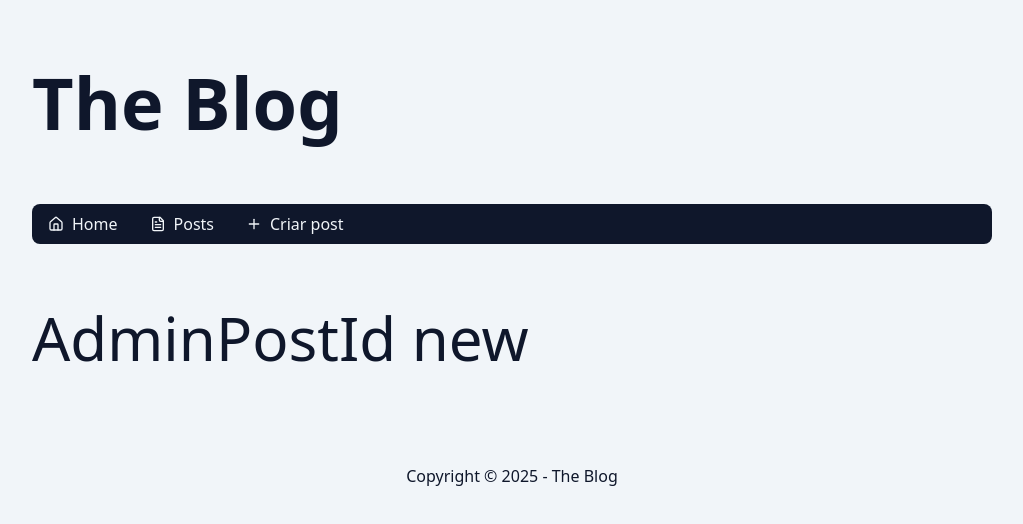
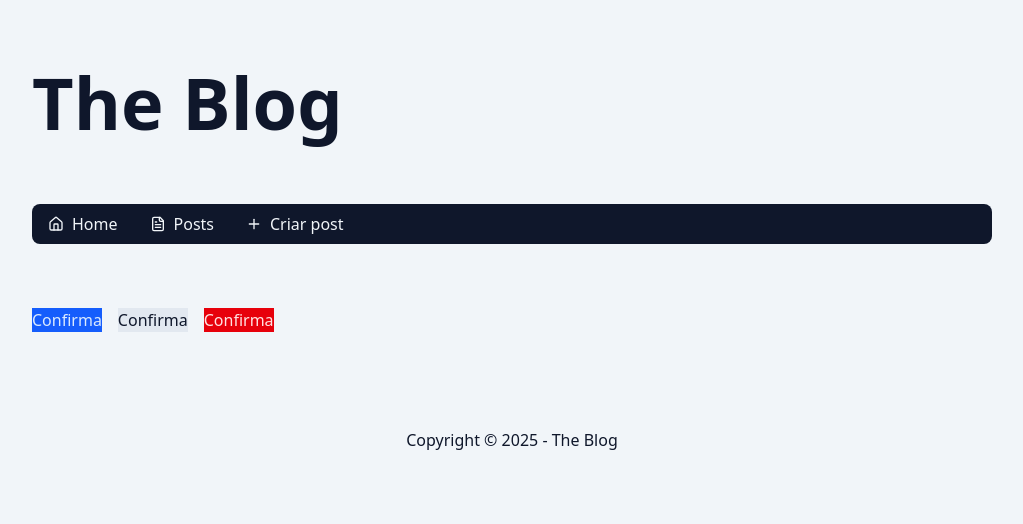
Before and after one commit to vitorugo1/blog-next, a Next.js app: page /admin/post/new in a window 1280 px wide. Shown: the top 524 px of the page, without its empty margins (128-1151 px from the left). Built offline with nearby package versions, Linux system fonts and the light colour scheme.

Commit message:
criação dos button variants

```diff
--- a/src/app/admin/new/page.tsx
+++ /dev/null
@@ -1,5 +0,0 @@
-export const dynamic = 'force-dynamic';
-
-export default async function AdminNewPage() {
-  return <div className='py-16 text-6xl'>AdminNewPage</div>;
-}
--- /dev/null
+++ b/src/app/admin/post/new/page.tsx
@@ -0,0 +1,13 @@
+import { Button } from '@/components/Button';
+
+export const dynamic = 'force-dynamic';
+
+export default async function AdminNewPage() {
+  return (
+    <div className='py-16 flex gap-4 flex-wrap'>
+      <Button variant='default'>Confirma</Button>
+      <Button variant='ghost'>Confirma</Button>
+      <Button variant='danger'>Confirma</Button>
+    </div>
+  );
+}
--- /dev/null
+++ b/src/components/Button/index.tsx
@@ -0,0 +1,18 @@
+import clsx from 'clsx';
+
+type ButtonVariants = 'default' | 'ghost' | 'danger';
+
+type ButtonProps = {
+  variant: ButtonVariants;
+} & React.ComponentProps<'button'>;
+
+export function Button({ variant = 'default', ...props }: ButtonProps) {
+  const buttonVariants = {
+    default: clsx('bg-blue-600 text-blue-100'),
+    ghost: clsx('bg-slate-200 text-slate900'),
+    danger: clsx('bg-red-600 text-red-100'),
+  };
+
+  const buttonClasses = clsx(buttonVariants[variant]);
+  return <button className={buttonClasses} {...props} />;
+}
```
